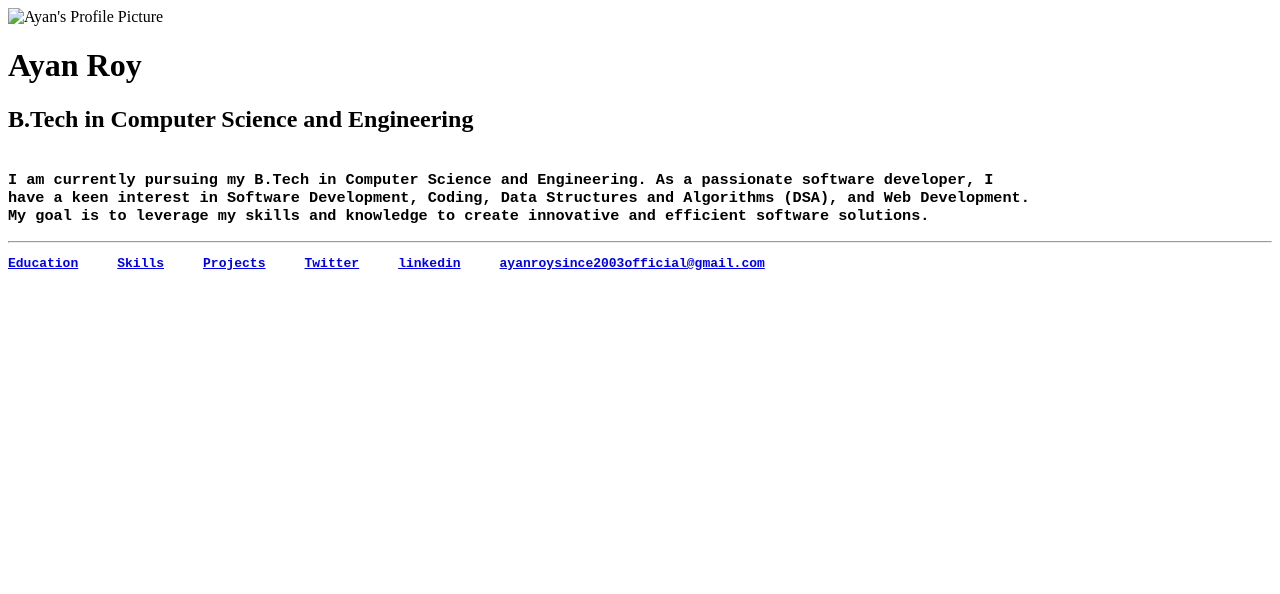
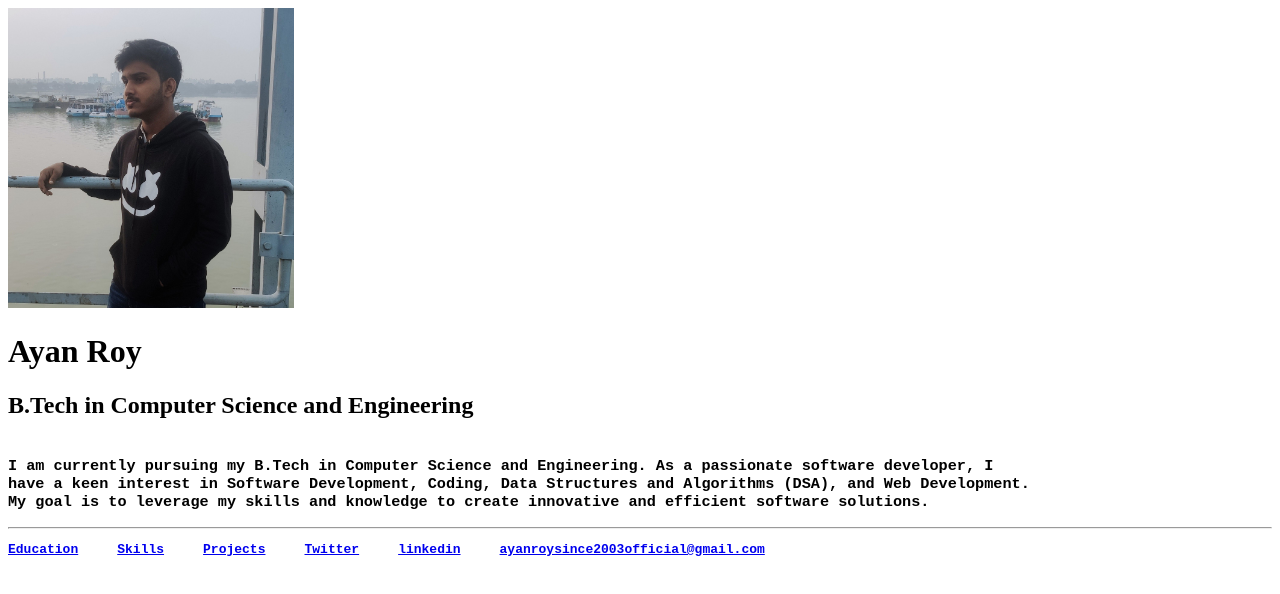
Before and after one commit to im-AyanRoy/Portfolio, a plain HTML site: page index.html in a window 1280 px wide. Drawn offline with Linux system fonts and the light colour scheme; the site is published under a folder, as on GitHub Pages, so addresses that start at the root find nothing.

Commit message:
Update index.html

```diff
--- a/index.html
+++ b/index.html
@@ -8,7 +8,7 @@
 </head>
 
 <body>
-    <img src="/img/img.jpg" alt="Ayan's Profile Picture" height="300">
+    <img src="img/img.jpg" alt="Ayan's Profile Picture" height="300">
     <h1>Ayan Roy</h1>
     <p>
 
```
